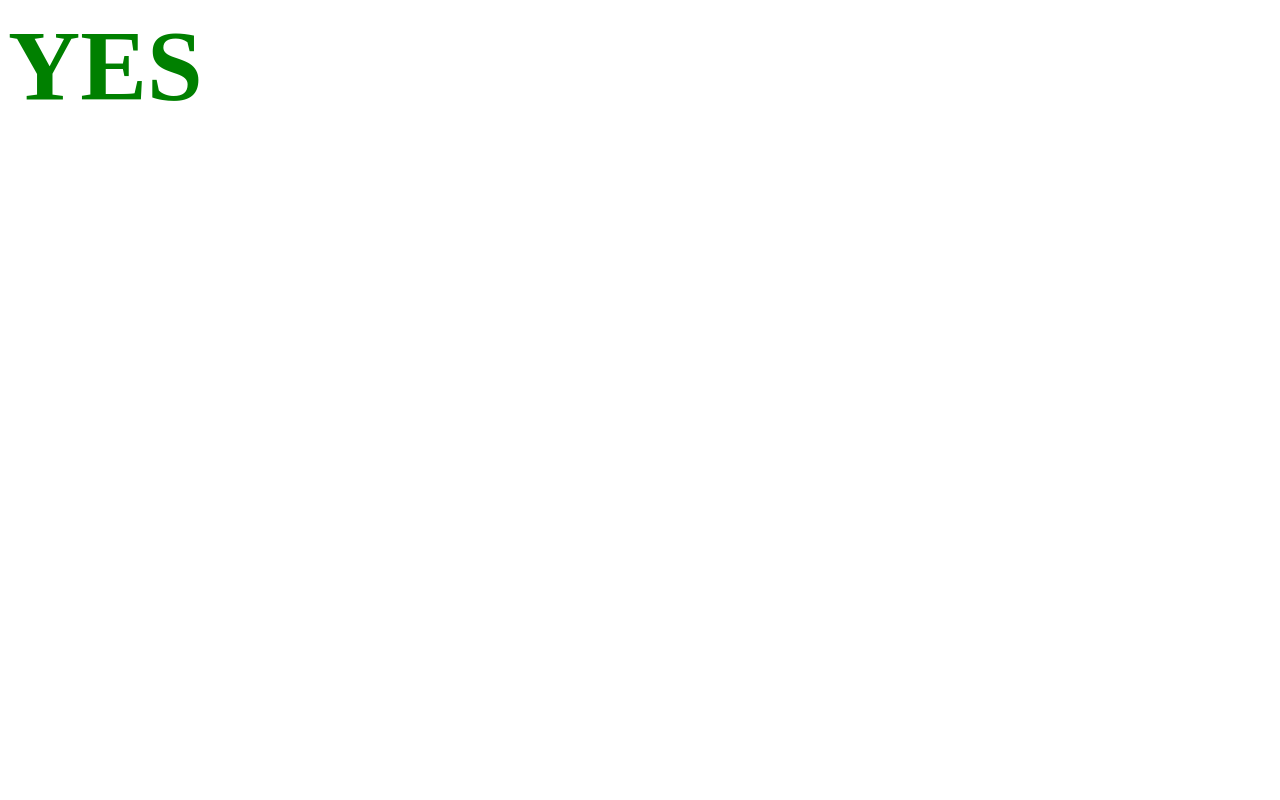
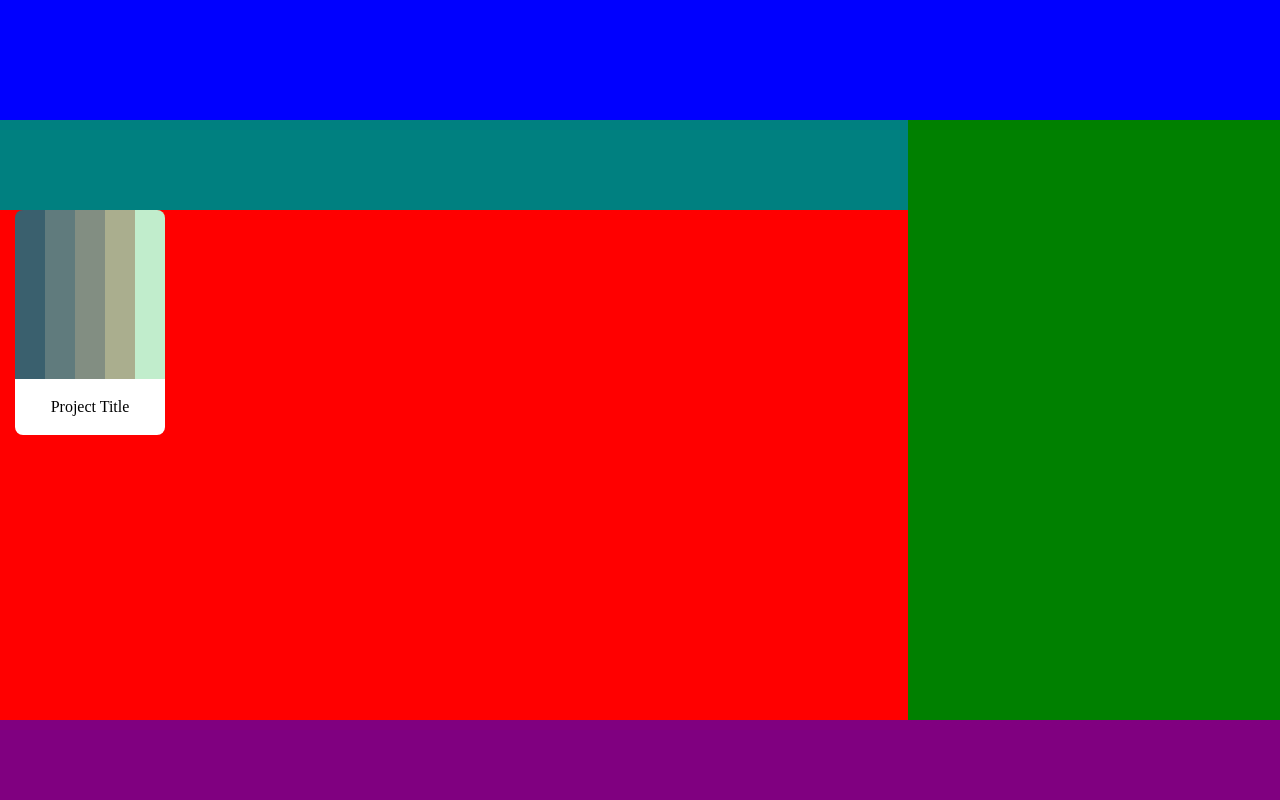
Before and after one commit to AdamMescher/palette-picker, a website: page public/index.html in a window 1280 px wide. Drawn offline with nearby package versions, Linux system fonts and the light colour scheme.

Commit message:
Add HTML and SCSS for project palette card

```diff
--- a/public/index.html
+++ b/public/index.html
@@ -1,9 +1,39 @@
 <html>
   <head>
+    <link href="./css/normalize.css" type="text/css" rel="stylesheet" />
     <link href="./css/styles.css" type="text/css" rel="stylesheet" />
   </head>
   <body>
-    <h1>yes</h1>
+    <header></header>
+    <main>
+      <section class="main-header-container"></section>
+      <section class="project-card-container">
+        <article class="palette-card">
+          <div class="palette-card-colors-container">
+            <div class="color-one">
+              <span>#3A606E</span>
+            </div>
+            <div class="color-two">
+              <span>#607B7D</span>
+            </div>
+            <div class="color-three">
+              <span>#838E82</span>
+            </div>
+            <div class="color-four">
+              <span>#AAAE8E</span>
+            </div>
+            <div class="color-five">
+              <span>#C1EDCC</span>
+            </div>
+          </div>
+          <div class="palette-card-title">
+            <span>Project Title</span>
+          </div>
+        </article>
+      </section>
+    </main>
+    <aside></aside>
+    <footer></footer>
     <script src="./js/scripts.js" type="text/javascript"></script>
   </body>
 </html>
--- a/public/scss/styles.scss
+++ b/public/scss/styles.scss
@@ -1,5 +1,140 @@
-h1 {
-  color: green;
-  font-size: 100px;
-  text-transform: uppercase;
+
+body {
+  height: 100vh;
+  width: 100%;
+  display: grid;
+  grid-template-columns: repeat(1fr, 5);
+  grid-template-rows: 15% 75% 10%;
+  grid-template-areas: "header header header header header header"
+                       "main main main main aside aside"
+                       "footer footer footer footer footer footer"
 }
+
+header {
+  grid-area: header;
+  background-color: blue;
+}
+
+main {
+  grid-area: main;
+  background-color: red;
+}
+
+.main-header-container {
+  background-color: teal;
+  height: 15%;
+  width: 100%;
+}
+
+.main-palette-generator-container {
+  display: flex;
+  background-color: brown;
+  height: 85%;
+  width: 100%;
+}
+
+.palette-card {
+  height: 225px;
+  width: 150px;
+  margin-left: 15px;
+  border-radius: 8px;
+}
+
+.palette-card:hover{
+   position: relative;
+   top: -3px;
+
+   -webkit-box-shadow: 2px 26px 18px -11px rgba(0,0,0,0.68);
+  -moz-box-shadow: 2px 26px 18px -11px rgba(0,0,0,0.68);
+  box-shadow: 2px 26px 18px -11px rgba(0,0,0,0.68);
+}
+
+.palette-card-colors-container {
+  height: 75%;
+  display: flex;
+}
+
+.palette-card-title {
+  height: 25%;
+  background-color: white;
+  border-bottom-left-radius: 8px;
+  border-bottom-right-radius: 8px;
+}
+
+.palette-card-title span {
+  text-align: center;
+  width: 100%;
+  height: 100%;
+  font-size: 16px;
+  display: flex;
+  justify-content: center;
+  align-items: center;
+}
+
+.color-one,
+.color-two,
+.color-three,
+.color-four,
+.color-five {
+  width: 20%;
+  text-align: center;
+}
+
+.color-one span,
+.color-two span,
+.color-three span,
+.color-four span,
+.color-five span {
+  display: none;
+}
+
+.color-one {
+  border-top-left-radius: 8px;
+  background-color: #3A606E;
+}
+
+.color-two {
+  background-color: #607B7D;
+}
+
+.color-three {
+  background-color: #828E82;
+}
+
+.color-four {
+  background-color: #AAAE8E;
+}
+
+.color-five {
+  border-top-right-radius: 8px;
+  background-color: #C1EDCC;
+}
+
+.color-one:hover,
+.color-two:hover,
+.color-three:hover,
+.color-four:hover,
+.color-five:hover {
+  width: 100%;
+  display: flex;
+  align-items: flex-end;
+  justify-content: center;
+}
+
+.color-one:hover span,
+.color-two:hover span,
+.color-three:hover span,
+.color-four:hover span,
+.color-five:hover span {
+  display: block;
+}
+
+aside {
+  grid-area: aside;
+  background-color: green;
+}
+
+footer {
+  grid-area: footer;
+  background-color: purple;
+}
```
Also changed, not shown: public/css/styles.css.
